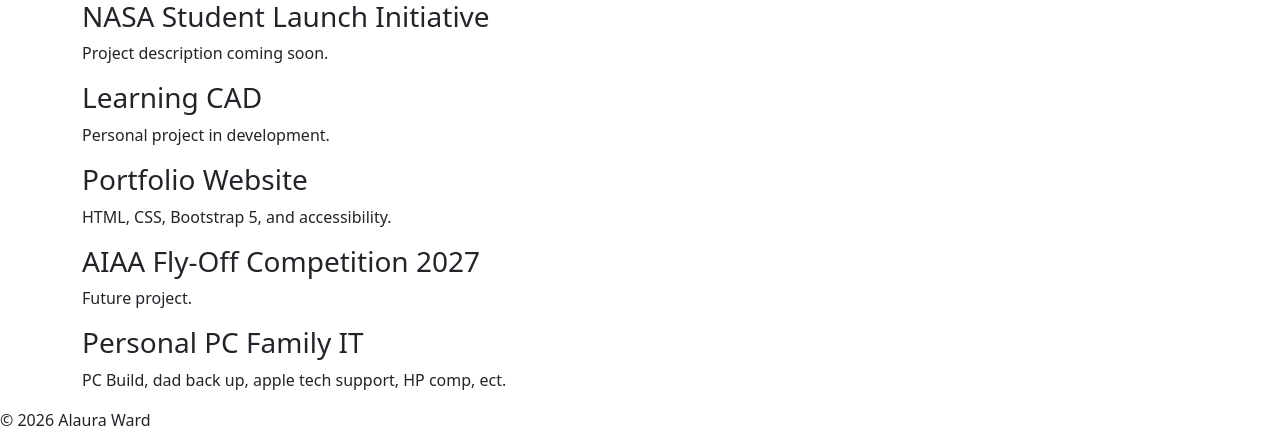
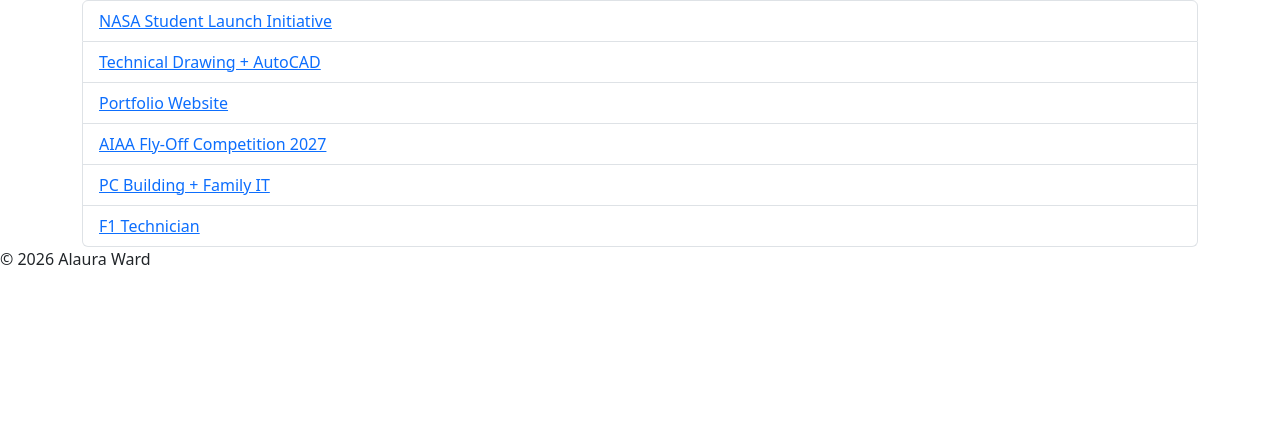
Before and after one commit to alauraw2/Portfolio, a plain HTML site: page index.html in a window 1280 px wide. Shown: the part 397-845 px from the top of the page. After the commit the page ends 800 px from the top, so only its background shows below. Drawn offline with nearby package versions, Linux system fonts and the light colour scheme.

Commit message:
Added links to home page
Made sure the links linked to projects page and edited content

```diff
--- a/index.html
+++ b/index.html
@@ -1,7 +1,7 @@
 <!doctype html>
 <html lang="en">
   <head>
-    <title>Bootstrap Example</title>
+    <title>Alaura Ward Portfolio</title>
     <meta charset="utf-8" />
     <meta name="viewport" content="width=device-width, initial-scale=1" />
     <!-- Using Bootstrap 5 framework -->
@@ -40,20 +40,41 @@
 </section>
 
 <section>
-    <h2>My Top 5</h2>
-    <!-- TODO: Turn projects into Bootstrap cards -->
-    <h3>NASA Student Launch Initiative</h3>
-    <p>Project description coming soon.</p>
-    <h3>Learning CAD</h3>
-    <p>Personal project in development.</p>
-    <h3>Portfolio Website</h3>
-    <p>HTML, CSS, Bootstrap 5, and accessibility.</p>
-    <h3>AIAA Fly-Off Competition 2027</h3>
-    <p>Future project.</p>
-    <h3>Personal PC Family IT</h3>
-    <p>PC Build, dad back up, apple tech support, HP comp, ect.</p>
+<h2>Currently on the Grid</h2>
+
+<ul class="list-group">
+
+  <li class="list-group-item">
+    <a href="projects.html#nasa">
+      NASA Student Launch Initiative
+    </a>
+  </li>
+  <li class="list-group-item">
+    <a href="projects.html#autocad">
+      Technical Drawing + AutoCAD
+    </a>
+  </li>
+  <li class="list-group-item">
+    <a href="projects.html#portfolio">
+      Portfolio Website
+    </a>
+  </li>
+  <li class="list-group-item">
+    <a href="projects.html#aiaa">
+      AIAA Fly-Off Competition 2027
+    </a>
+  </li>
+  <li class="list-group-item">
+    <a href="projects.html#pc-build">
+      PC Building + Family IT
+    </a>
+  </li>
+  <li class="list-group-item">
+    <a href="projects.html#f1-tech">F1 Technician</a>
+  </li>
+  </li>
+</ul>
 </section>
-
       </div>
       </div>
     </div>
```
Also changed, not shown: about.html (+1 -1 lines), projects.html (+23 -6 lines), resume.html (+1 -1 lines).
